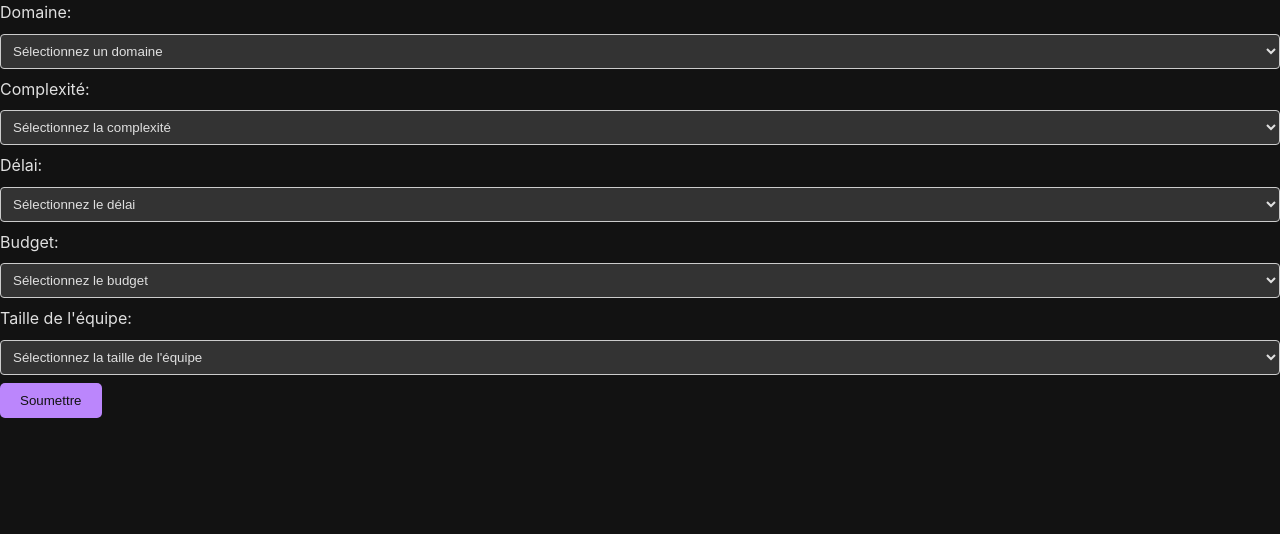
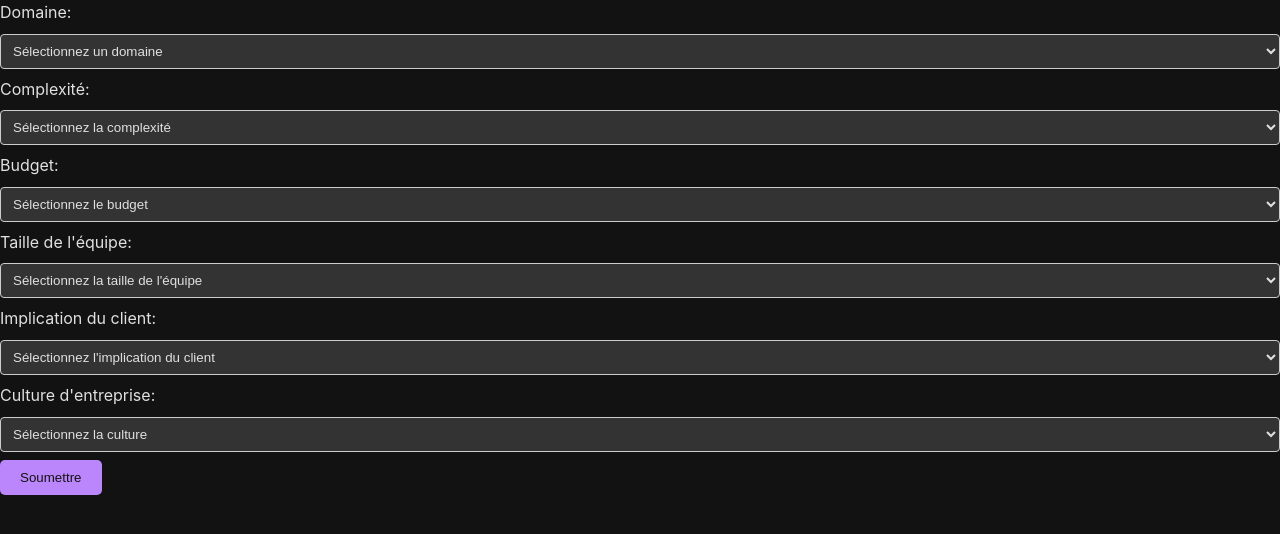
Before and after one commit to MarcVo00/selGestionApp, a React (Create React App) app: page / in a window 1280 px wide. Both pictures are taken after a click on the button "Commencer". Shown: the top 534 px of the page. Built offline with nearby package versions, Linux system fonts and the light colour scheme.

Commit message:
data added

```diff
--- a/src/App.js
+++ b/src/App.js
@@ -13,7 +13,7 @@ function App() {
           <Route path="/" element={<Home/>} />
           <Route path="/form"  element={<FormComponent/>} />
           <Route path="/suggestions" element={<MethodologySuggestionComponent/>} />
-          <Route path="/suggestions/:idMethodology" element={<ResultComponent />} />
+          <Route path="/suggestions/:nomMethodology" element={<ResultComponent />} />
           </Routes>
       </div>
     </Router>
--- a/src/Components/FormComponent.js
+++ b/src/Components/FormComponent.js
@@ -5,9 +5,10 @@ export default function FormComponent() {
     const [projectDetails, setProjectDetails] = useState({
         domain: '',
         complexite: '',
-        delai: '',
         budget: '',
-        tailleEquipe: ''
+        tailleEquipe: '',
+        implicationClient: '',
+        culture: ''
     });
 
     const navigate = useNavigate();
@@ -38,10 +39,6 @@ export default function FormComponent() {
             { value: 'complexe', label: 'Complexe' },
             { value: 'simple', label: 'Simple' }
         ],
-        delai: [
-            { value: 'court', label: 'Court' },
-            { value: 'long', label: 'Long' }
-        ],
         budget: [
             { value: 'serré', label: 'Serré' },
             { value: 'large', label: 'Large' }
@@ -49,6 +46,14 @@ export default function FormComponent() {
         tailleEquipe: [
             { value: 'petit', label: 'Petit' },
             { value: 'grand', label: 'Grand' }
+        ],
+        implicationClient: [
+            { value: 'forte', label: 'Forte' },
+            { value: 'faible', label: 'Faible' }
+        ],
+        culture: [
+            { value: 'flexible', label: 'Flexible' },
+            { value: 'stricte', label: 'Stricte' }
         ]
     };
 
@@ -77,17 +82,6 @@ export default function FormComponent() {
                 </select>
             </label>
             <label>
-                Délai:
-                <select name="delai" value={projectDetails.delai} onChange={handleChange}>
-                    <option value="">Sélectionnez le délai</option>
-                    {dropdownOptions.delai.map(option => (
-                        <option key={option.value} value={option.value}>
-                            {option.label}
-                        </option>
-                    ))}
-                </select>
-            </label>
-            <label>
                 Budget:
                 <select name="budget" value={projectDetails.budget} onChange={handleChange}>
                     <option value="">Sélectionnez le budget</option>
@@ -109,6 +103,28 @@ export default function FormComponent() {
                     ))}
                 </select>
             </label>
+            <label>
+                Implication du client:
+                <select name="implicationClient" value={projectDetails.implicationClient} onChange={handleChange}>
+                    <option value="">Sélectionnez l'implication du client</option>
+                    {dropdownOptions.implicationClient.map(option => (
+                        <option key={option.value} value={option.value}>
+                            {option.label}
+                        </option>
+                    ))}
+                </select>
+            </label>
+            <label>
+                Culture d'entreprise:
+                <select name="culture" value={projectDetails.culture} onChange={handleChange}>
+                    <option value="">Sélectionnez la culture</option>
+                    {dropdownOptions.culture.map(option => (
+                        <option key={option.value} value={option.value}>
+                            {option.label}
+                        </option>
+                    ))}
+                </select>
+            </label>
             <button type="submit">Soumettre</button>
         </form>
     );
--- a/src/Components/MethodologySuggestionComponent.js
+++ b/src/Components/MethodologySuggestionComponent.js
@@ -18,23 +18,24 @@ export default function MethodologieChoices() {
 
                 // Filter methodologies based on form data
                 const filteredMethodologies = data.filter(methodology => {
-                    const matchesDelai = !projectDetails.delai || methodology.delai == projectDetails.delai;
-                    const matchesTailleEquipe = !projectDetails.tailleEquipe || methodology.tailleEquipe == projectDetails.tailleEquipe;
-                    const matchesComplexite = !projectDetails.complexite || methodology.complexite == projectDetails.complexite;
-                    const matchesBudget = !projectDetails.budget || methodology.budget == projectDetails.budget;
+                    const matchesTailleEquipe = !projectDetails.tailleEquipe || methodology.tailleEquipe === projectDetails.tailleEquipe;
+                    const matchesComplexite = !projectDetails.complexite || methodology.complexite === projectDetails.complexite;
+                    const matchesBudget = !projectDetails.budget || methodology.budget === projectDetails.budget;
+                    const matchesImplicationClient = !projectDetails.implicationClient || methodology.implicationClient === projectDetails.implicationClient;
+                    const matchesCulture = !projectDetails.culture || methodology.culture === projectDetails.culture;
                     const matchesDomain = !projectDetails.domain ||
-                        (projectDetails.domain == 'other' ||
-                        (projectDetails.domain == 'informatique' && methodology.informatique) ||
-                        (projectDetails.domain == 'marketing' && methodology.marketing) ||
-                        (projectDetails.domain == 'construction' && methodology.construction) ||
-                        (projectDetails.domain == 'education' && methodology.education));
+                        (projectDetails.domain === 'other' ||
+                        (projectDetails.domain === 'informatique' && methodology.informatique) ||
+                        (projectDetails.domain === 'marketing' && methodology.marketing) ||
+                        (projectDetails.domain === 'construction' && methodology.construction) ||
+                        (projectDetails.domain === 'education' && methodology.education));
 
-                    return matchesDelai && matchesTailleEquipe && matchesComplexite && matchesBudget && matchesDomain;
+                    return matchesTailleEquipe && matchesComplexite && matchesBudget && matchesImplicationClient && matchesCulture && matchesDomain;
                 });
 
                 setMethodologies(filteredMethodologies);
             } catch (error) {
-                console.error('Error fetching data: ', error);
+                console.error('Error fetching data:', error);
             }
         };
 
@@ -42,10 +43,9 @@ export default function MethodologieChoices() {
     }, [projectDetails]);
 
     const handleClick = (methodology) => {
-        console.log('Methodology clicked:', methodology._id);
-        console.log('Navigating to:', `/suggestions/${methodology._id}`)
-        navigate(`/suggestions/${methodology._id}`);
+        navigate(`/suggestions/${methodology.nom}`);
     };
+
 
     return (
         <div className="methodology-suggestions">
--- a/src/Components/ResultComponent.js
+++ b/src/Components/ResultComponent.js
@@ -3,14 +3,14 @@ import { useParams } from 'react-router-dom';
 import axios from 'axios';
 
 export default function ResultComponent() {
-    const { idMethodology } = useParams();
+    const { nomMethodology } = useParams();
     const [methodology, setMethodology] = useState(null);
 
     useEffect(() => {
         const fetchMethodology = async () => {
             try {
-                console.log('Fetching methodology data for id:', idMethodology);
-                const response = await axios.get(`http://localhost:5000/api/methodologies/${idMethodology}`);
+                console.log('Fetching methodology data for id:', nomMethodology);
+                const response = await axios.get(`http://localhost:5000/api/methodologies/${nomMethodology}`);
                 setMethodology(response.data);
             } catch (error) {
                 console.error('Error fetching methodology data:', error);
@@ -18,7 +18,7 @@ export default function ResultComponent() {
         };
 
         fetchMethodology();
-    }, [idMethodology]);
+    }, [nomMethodology]);
 
     if (!methodology) {
         return <div>Loading...</div>;
```
Also changed, not shown: data/methodes.csv (added), data/methodologies.csv (added), data/outils.csv (added), 2 other files (tests, documents, lock files or other folders).
